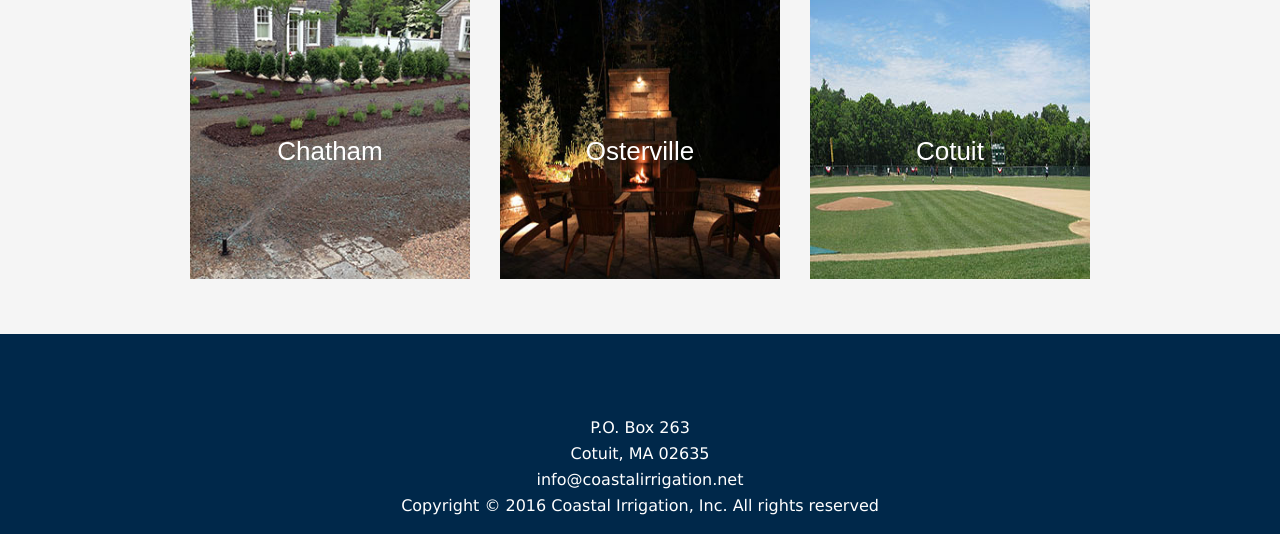
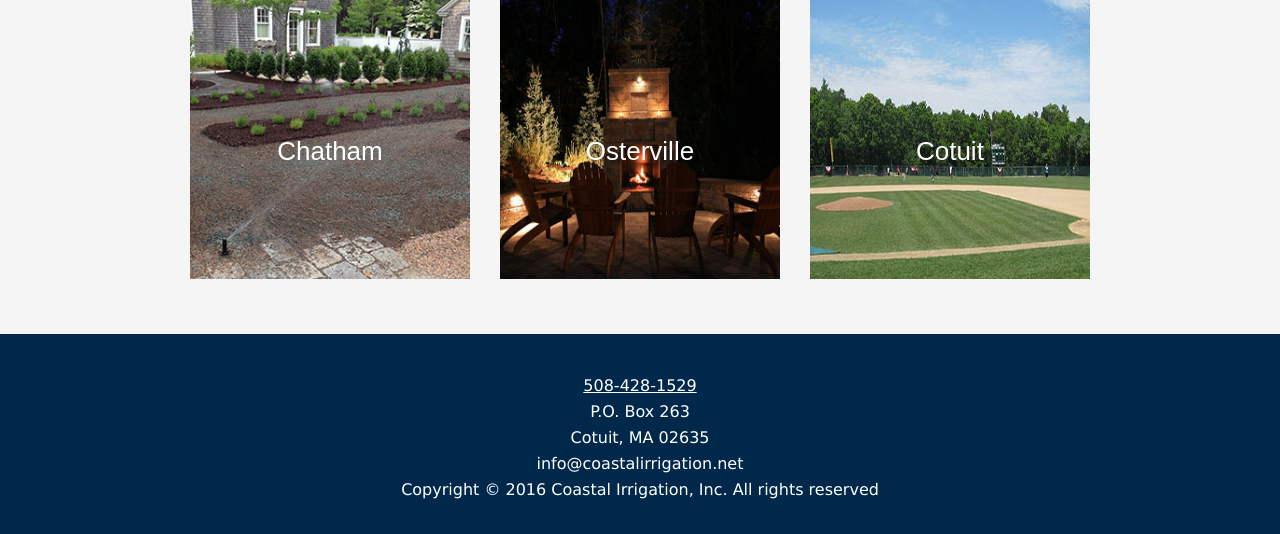
Before and after one commit to cmaher92/coastalirrigation, a PHP site: page / in a window 1280 px wide. Shown: the part 1213-1747 px from the top of the page. Run offline with PHP 8.4, Linux system fonts and the light colour scheme.

Commit message:
made some minor changes

```diff
--- a/contact.html
+++ b/contact.html
@@ -110,12 +110,12 @@
 <!-- page-footers -->
 <footer class="page-footers">
     <div class="footer-container">
+      <a class="p-footer footer-text" href="508-428-1529">508-428-1529</a>
       <p class="p-footer footer-text">P.O. Box 263</p>
       <p class="p-footer footer-text">Cotuit, MA 02635</p>
       <p class="p-footer footer-text">info@coastalirrigation.net</p>
       <p class="p-footer footer-text">Copyright © 2016 Coastal Irrigation, Inc. All rights reserved</p>
     </div>
-
 </footer>
 </div>
 
--- a/css/main.css
+++ b/css/main.css
@@ -499,7 +499,8 @@ Footer
 .footer-container {
   clear: both;
   height: 200px;
-  padding-top: 80px;
+  padding-top: 40px;
+  padding-bottom: 10px;
 }
 
 .footer-text {
--- a/index.html
+++ b/index.html
@@ -59,7 +59,7 @@
         </div>
       </div>
         <div class="button-container">
-        <a href="contact.html">
+        <a href="contact">
         <button class="button" type="button" style="vertical-align:middle">Contact Information</button>
         </a>
       </div>
@@ -124,6 +124,7 @@
 <!-- page-footers -->
 <footer class="page-footers">
     <div class="footer-container">
+      <a class="p-footer footer-text" href="508-428-1529">508-428-1529</a>
       <p class="p-footer footer-text">P.O. Box 263</p>
       <p class="p-footer footer-text">Cotuit, MA 02635</p>
       <p class="p-footer footer-text">info@coastalirrigation.net</p>
--- a/irrigation.html
+++ b/irrigation.html
@@ -73,7 +73,7 @@
   </div>
 
   <div class="button-container">
-  <a href="contact.html">
+  <a href="contact">
   <button class="button" type="button" style="vertical-align:middle">Find Out More</button>
   </a>
   </div>
@@ -110,12 +110,12 @@
 <!-- page-footers -->
 <footer class="page-footers">
     <div class="footer-container">
+      <a class="p-footer footer-text" href="508-428-1529">508-428-1529</a>
       <p class="p-footer footer-text">P.O. Box 263</p>
       <p class="p-footer footer-text">Cotuit, MA 02635</p>
       <p class="p-footer footer-text">info@coastalirrigation.net</p>
       <p class="p-footer footer-text">Copyright © 2016 Coastal Irrigation, Inc. All rights reserved</p>
     </div>
-
 </footer>
 </div>
 
--- a/lighting.html
+++ b/lighting.html
@@ -79,12 +79,12 @@
 <!-- page-footers -->
 <footer class="page-footers">
     <div class="footer-container">
+      <a class="p-footer footer-text" href="508-428-1529">508-428-1529</a>
       <p class="p-footer footer-text">P.O. Box 263</p>
       <p class="p-footer footer-text">Cotuit, MA 02635</p>
       <p class="p-footer footer-text">info@coastalirrigation.net</p>
       <p class="p-footer footer-text">Copyright © 2016 Coastal Irrigation, Inc. All rights reserved</p>
     </div>
-
 </footer>
 </div>
 
```
Also changed, not shown: 1 other file.
